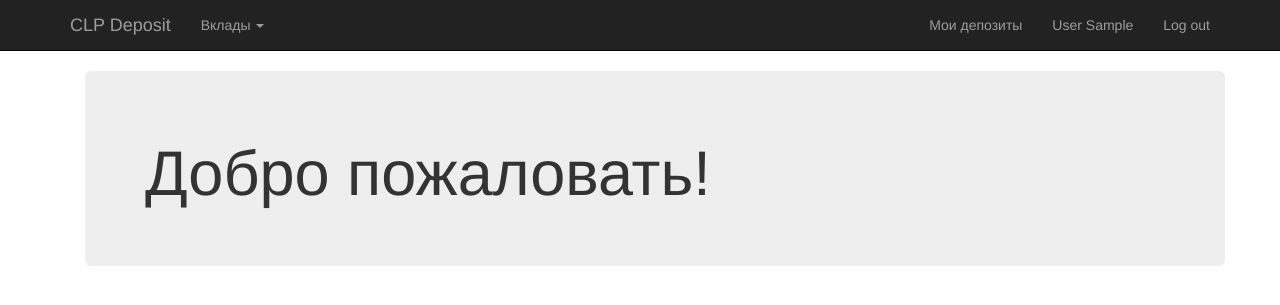
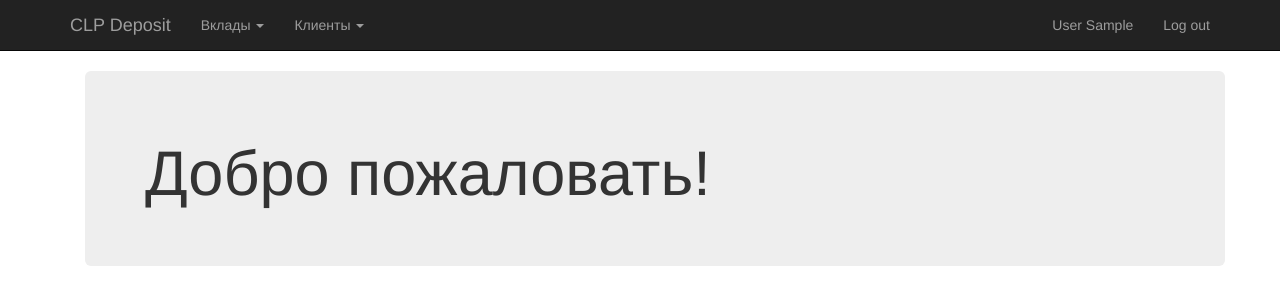
Before and after one commit to PavelPisarchuk/CLPDeposit, a Django app: page / in a window 1280 px wide. Shown: the top 305 px of the page. Run offline with Django 3.2, Linux system fonts and the light colour scheme; the visitor is signed in with stand-in values (Sample User, id 1); some libraries are stand-ins or nearby versions.

Commit message:
body template improve

```diff
--- a/templates/body.html
+++ b/templates/body.html
@@ -35,13 +35,28 @@
                             <li><a href="#">История пополнения</a></li>
                           </ul>
                         </li>
+
+                        {% if user.is_superuser %}
+                            <li class="dropdown">
+                              <a href="#" class="dropdown-toggle" data-toggle="dropdown" role="button" aria-haspopup="true" aria-expanded="false">
+                                  Клиенты
+                                  <span class="caret"></span>
+                              </a>
+                              <ul class="dropdown-menu">
+                                <li><a href={% url 'client_new' %}>Зарегестрировать клиента</a></li>
+                                <li><a href="#">Все клиенты</a></li>
+                              </ul>
+                            </li>
+                        {% endif %}
                     {% endif %}
                   </ul>
 
                   <ul class="nav navbar-nav navbar-right">
                     <li>
                         {% if user.is_authenticated %}
-                            <li><a href="">Мои депозиты</a></li>
+                            {% if not  user.is_superuser %}
+                                <li><a href="">Мои депозиты</a></li>
+                            {% endif %}
                             <li><a>{{ user.last_name }} {{ user.first_name }} {{ user.father_name }}</a></li>
                             <li><a href={% url 'logout' %}>Log out</a></li>
                         {% else %}
```
